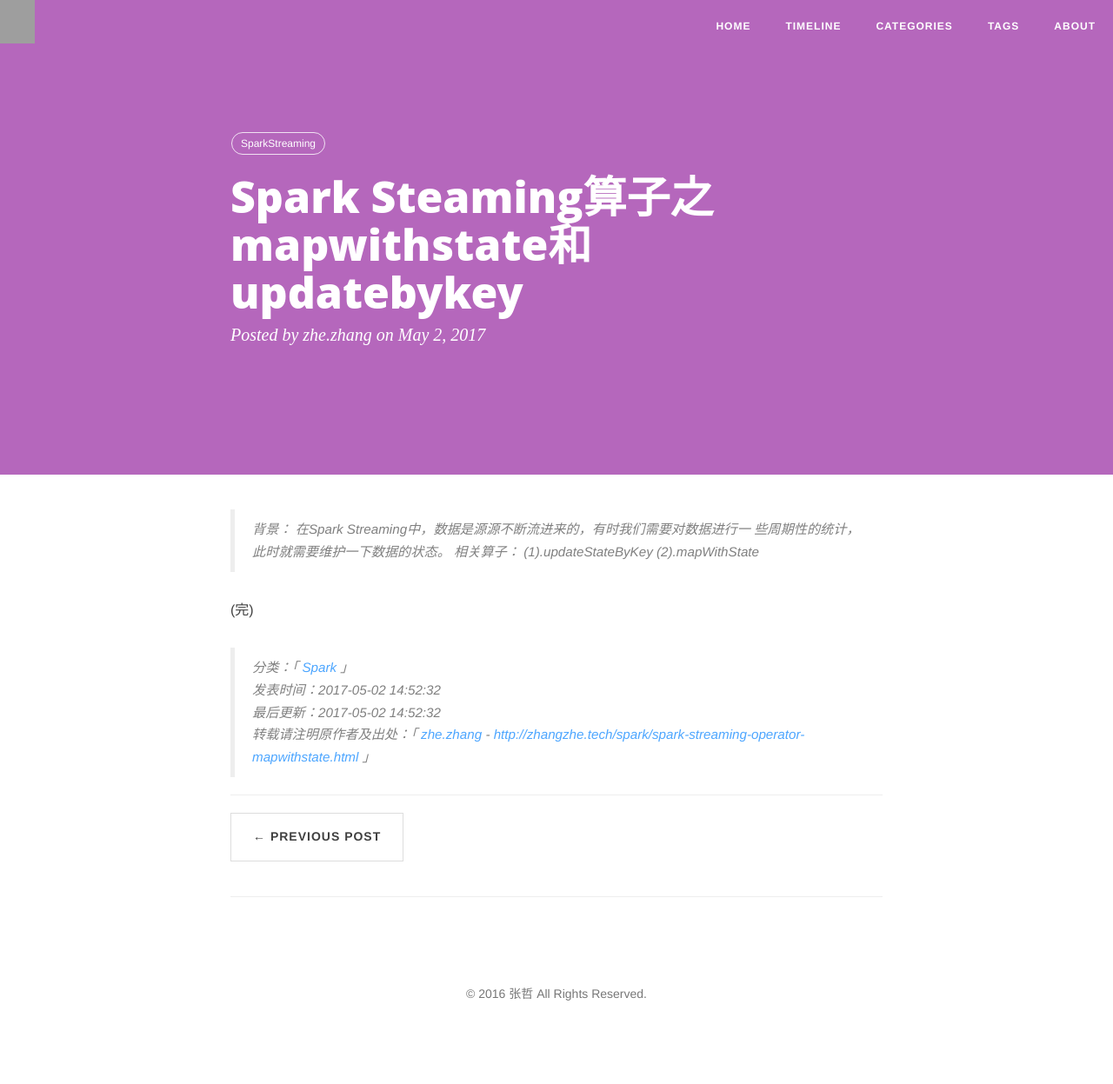
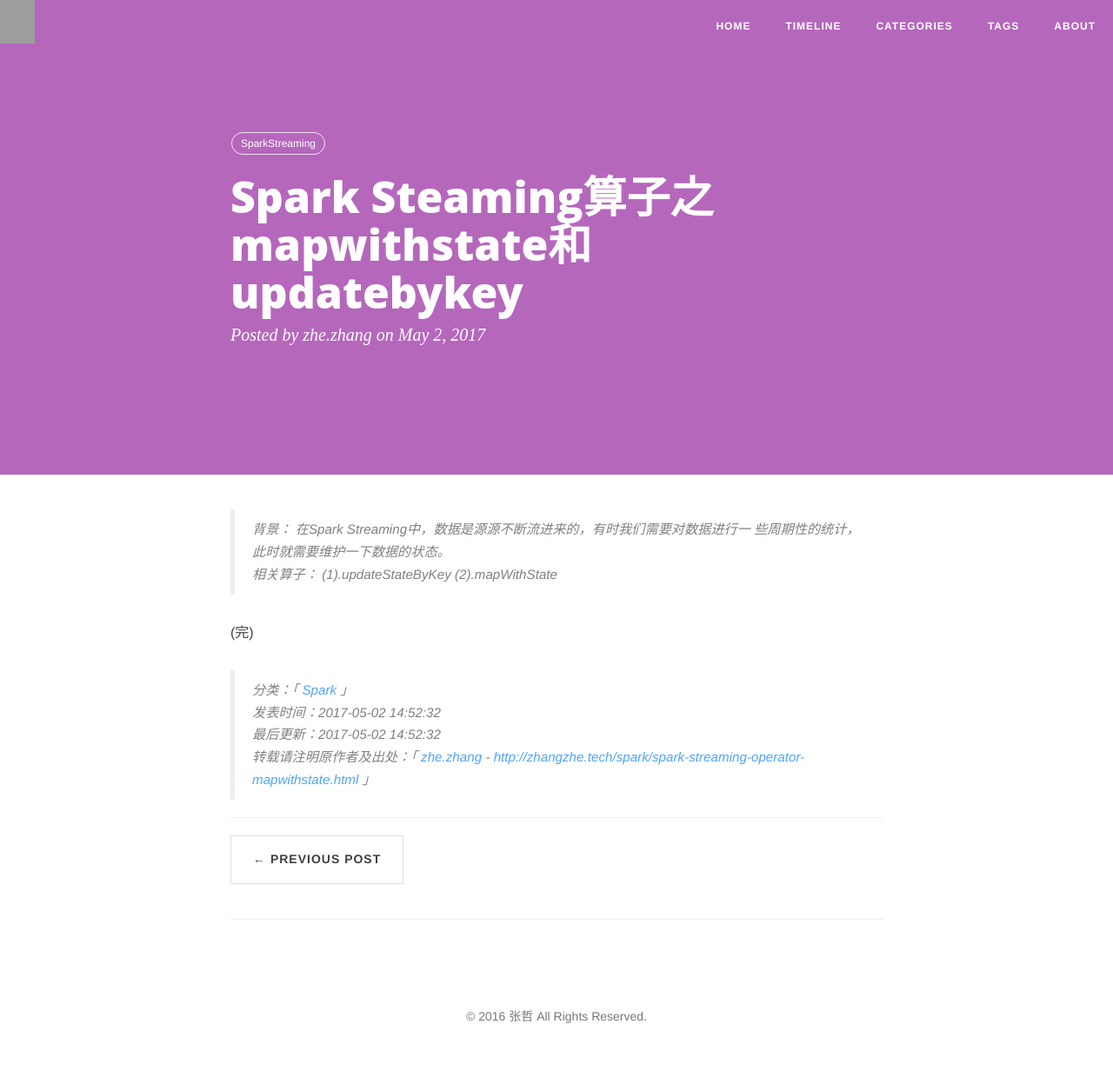
Before and after one commit to Zhangzhe09/zhangzhe09.github.io, a Jekyll site: the page built from _posts/2017-05-02-spark-streaming-operator-mapwithstate.md, in a window 1280 px wide. Shown: the whole page at 87% size. Built offline with Jekyll 4.4.1, drawn with Linux system fonts in a browser that asks for light colours; nearby versions of some CDN libraries; comment, search, counter and statistics services are not loaded; before the commit the page ends 1221 px from its top, so only the background shows below that; grey boxes are pictures that could not be loaded.

```diff
--- a/_posts/2017-05-02-spark-streaming-operator-mapwithstate.md
+++ b/_posts/2017-05-02-spark-streaming-operator-mapwithstate.md
@@ -8,7 +8,7 @@ first_time: "2017-05-02 14:52:32"
 last_time: "2017-05-02 14:52:32"
 ---
 > 背景：
-> 在Spark Streaming中，数据是源源不断流进来的，有时我们需要对数据进行一 些周期性的统计，此时就需要维护一下数据的状态。
+> 在Spark Streaming中，数据是源源不断流进来的，有时我们需要对数据进行一 些周期性的统计，此时就需要维护一下数据的状态。     <br />
 > 相关算子：
 > (1).updateStateByKey
 > (2).mapWithState
```
